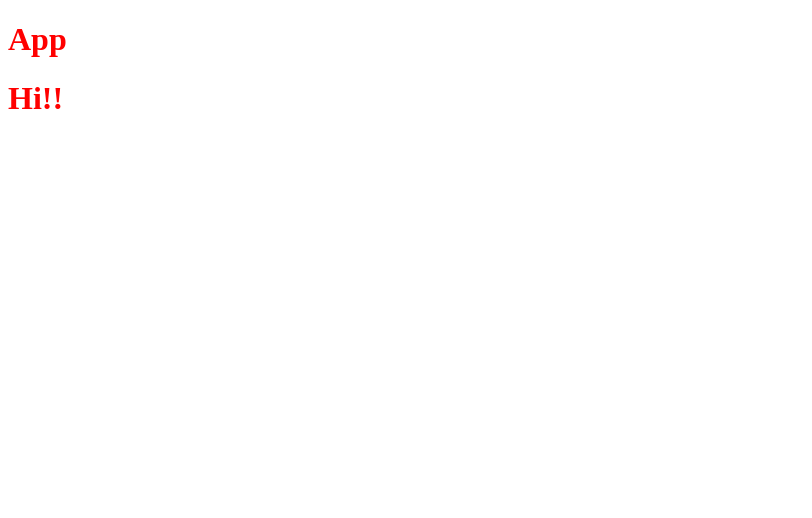
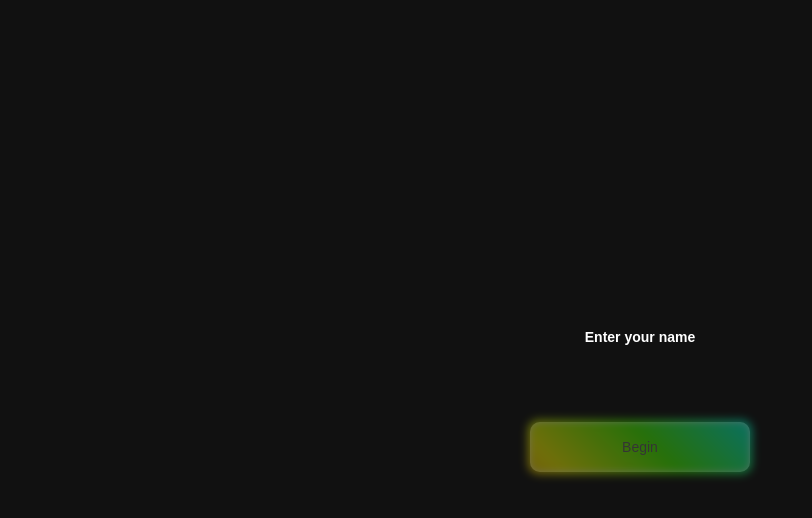
Before and after one commit to mperitz/end-of-mauke, a website built with webpack: page src/index.html in a window 1280 px wide. Shown: the whole page, without its empty margins (0-812 px from the left). Built offline with nearby package versions, Linux system fonts and the light colour scheme; a web font is replaced by a local one.

Commit message:
completes the start sequence with rainbow button and input

```diff
--- a/package.json
+++ b/package.json
@@ -23,6 +23,7 @@
     "eslint": "^7.30.0",
     "eslint-config-airbnb-base": "^14.2.1",
     "eslint-config-airbnb-typescript": "^12.3.1",
+    "eslint-import-resolver-typescript": "^2.4.0",
     "eslint-plugin-import": "^2.23.4",
     "html-loader": "^2.1.2",
     "html-webpack-plugin": "^5.3.2",
--- a/src/client/app.ts
+++ b/src/client/app.ts
@@ -1,5 +1,8 @@
+import start from './start/index';
+import intro from './intro/index';
+
 import './style.scss';
 
-const app = document.getElementById('app');
-
-app.innerHTML = '<h1>Hi!!</h1>';
+start()
+  .then(intro)
+  .catch(console.error);
--- /dev/null
+++ b/src/client/data_structures/state.ts
@@ -0,0 +1,7 @@
+export default class State {
+  playerName : string;
+
+  constructor(playerName : string) {
+    this.playerName = playerName;
+  }
+}
--- a/src/client/intro/index.ts
+++ b/src/client/intro/index.ts
@@ -0,0 +1,11 @@
+import State from '../data_structures/state';
+
+export default function intro(state : State) : Promise<State> {
+  return new Promise((resolve : Function, reject : Function) => {
+    try {
+
+    } catch (err) {
+      reject(err);
+    }
+  });
+}
--- a/src/client/intro/style.scss
+++ /dev/null
@@ -1,3 +0,0 @@
-body {
-  color: red;
-}
--- /dev/null
+++ b/src/client/start/index.ts
@@ -0,0 +1,30 @@
+import State from '../data_structures/state';
+
+export default function start() : Promise<State> {
+  return new Promise((resolve : Function, reject : Function) => {
+    try {
+      const nameInput = document.getElementById('name');
+      const startButton = document.getElementById('start');
+
+      let playerName = '';
+
+      nameInput.focus();
+      nameInput.addEventListener('input', (event : InputEvent) => {
+        const target = <HTMLInputElement>event.target;
+        if (!target.value) {
+          startButton.classList.add('disabled');
+        } else {
+          startButton.classList.remove('disabled');
+          playerName = target.value;
+        }
+      });
+
+      startButton.addEventListener('click', (event : MouseEvent) => {
+        localStorage.playerName = playerName;
+        resolve(new State(playerName));
+      });
+    } catch (err) {
+      reject(err);
+    }
+  });
+}
--- /dev/null
+++ b/src/client/start/start_style.scss
@@ -0,0 +1,102 @@
+.prompt {
+  color: white;
+  font-family: 'Otomanopee One', sans-serif;
+  font-size: 14px;
+  margin: 0;
+}
+
+.name {
+  color: white;
+  background: #111;
+  border: none;
+  height: 75px;
+  width: 100vw;
+  text-align: center;
+  outline: none;
+  font-family: 'Otomanopee One', sans-serif;
+
+  &:focus-visible {
+    outline: none;
+  }
+}
+
+.start-container {
+  height: 100vh;
+  display: flex;
+  align-items: center;
+  justify-content: center;
+  background: #111;
+  flex-direction: column;
+}
+
+.start-btn {
+  width: 220px;
+  height: 50px;
+  border: none;
+  outline: none;
+  color: #111;
+  background: #fff;
+  cursor: pointer;
+  position: relative;
+  z-index: 0;
+  border-radius: 10px;
+  font-family: 'Otomanopee One', sans-serif;
+  font-weight: 1200;
+  font-size: 14px;
+  animation: text 4s linear infinite;
+
+  &.disabled {
+    opacity: 0.4;
+    cursor: default;
+    animation: text 40s linear infinite;
+  }
+
+  &:before {
+    content: '';
+    background: linear-gradient(45deg, #ff0000, #ff7300, #fffb00, #48ff00, #00ffd5, #002bff, #7a00ff, #ff00c8, #ff0000);
+    position: absolute;
+    top: -2px;
+    left:-2px;
+    background-size: 400%;
+    z-index: -1;
+    filter: blur(5px);
+    width: calc(100% + 4px);
+    height: calc(100% + 4px);
+    animation: glowing 20s linear infinite;
+    border-radius: 10px;
+  }
+
+  &.disabled:before {
+    animation: glowing 200s linear infinite;
+  }
+
+  &:active {
+    color: #fff
+  }
+
+  &:active:after {
+    background: transparent;
+  }
+
+  &:after {
+    z-index: -1;
+    content: '';
+    position: absolute;
+    background: #fff;
+    left: 0;
+    top: 0;
+    border-radius: 10px;
+  }
+
+  @keyframes glowing {
+    0% { background-position: 0 0; }
+    50% { background-position: 400% 0; }
+    100% { background-position: 0 0; }
+  }
+
+  @keyframes text {
+    0% { color: #111; }
+    50% { color: #fff; }
+    100% { color: #111; }
+  }
+}
--- a/src/client/style.scss
+++ b/src/client/style.scss
@@ -1 +1,6 @@
-@use 'intro/style';
+@use 'start/start_style';
+@use 'intro/intro_style';
+
+body {
+  margin: 0;
+}
--- a/src/index.html
+++ b/src/index.html
@@ -13,13 +13,16 @@
   <meta name="author" content="The developer formerly known as mauke">
 
   <link rel="icon" href="../favicon.ico">
-
-  <!-- <link rel="stylesheet" href="css/styles.css?v=1.0"> -->
-
+  <link rel="preconnect" href="https://fonts.googleapis.com">
+  <link rel="preconnect" href="https://fonts.gstatic.com" crossorigin>
+  <link href="https://fonts.googleapis.com/css2?family=Otomanopee+One&display=swap" rel="stylesheet">
 </head>
 
 <body>
-  <h1>App</h1>
-  <div id="app"></div>
+  <div class="start-container">
+    <h1 class="prompt">Enter your name</h1>
+    <input id="name" class="name"></input>
+    <button id="start" class="start-btn disabled">Begin</button>
+  </div>
 </body>
 </html>
--- a/webpack.config.js
+++ b/webpack.config.js
@@ -1,6 +1,6 @@
-const path = require( 'path' );
+const path = require('path');
 
-const HtmlWebPackPlugin = require("html-webpack-plugin");
+const HtmlWebPackPlugin = require('html-webpack-plugin');
 
 module.exports = {
 
@@ -9,13 +9,13 @@ module.exports = {
 
   // output bundles (location)
   output: {
-    path: path.resolve( __dirname, 'dist'),
+    path: path.resolve(__dirname, 'dist'),
     filename: 'main.js',
   },
 
   // file resolutions
   resolve: {
-    extensions: [ '.ts', '.js' ],
+    extensions: ['.ts', '.js'],
   },
 
   // loaders
@@ -31,27 +31,27 @@ module.exports = {
         test: /\.html$/,
         use: [
           {
-            loader: "html-loader",
-          }
-        ]
+            loader: 'html-loader',
+          },
+        ],
       },
       {
         test: /\.s[ac]ss$/i,
         use: [
-          "style-loader",
-          "css-loader",
-          "sass-loader",
+          'style-loader',
+          'css-loader',
+          'sass-loader',
         ],
       },
-    ]
+    ],
   },
 
   plugins: [
-      new HtmlWebPackPlugin({
-        template: "./src/index.html",
-        filename: "./index.html"
-      })
-    ],
+    new HtmlWebPackPlugin({
+      template: './src/index.html',
+      filename: './index.html',
+    }),
+  ],
 
   // generate source map
   devtool: 'source-map',
```
Also changed, not shown: .eslintrc.js, src/client/intro/intro_style.scss (added), 1 other file.
